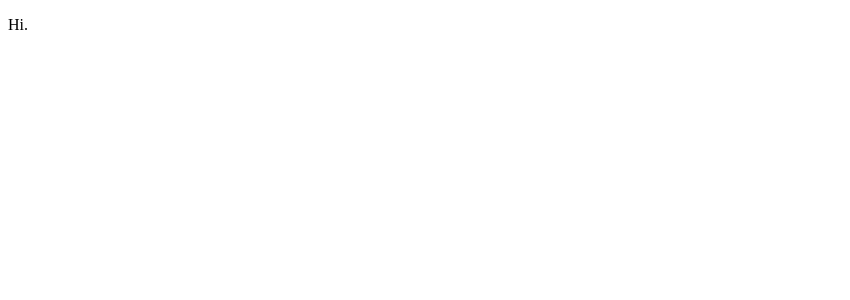
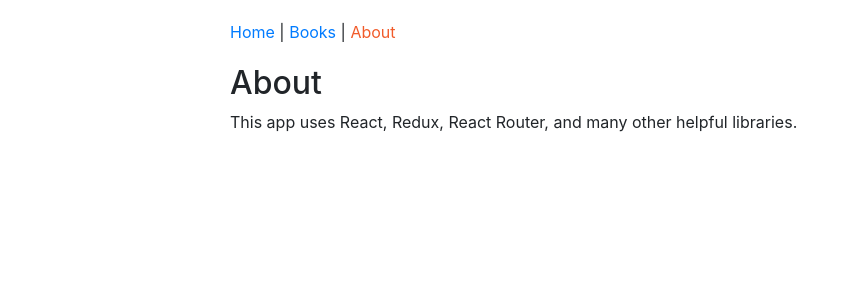
Before and after one commit to vvnsk/React-Redux, a React app: page /about in a window 1280 px wide. Shown: the top 300 px of the page, without its empty margins (0-850 px from the left). Built offline with nearby package versions, Linux system fonts and the light colour scheme.

Commit message:
Router and Initial Setup

```diff
--- /dev/null
+++ b/src/components/App.js
@@ -0,0 +1,23 @@
+import React from "react";
+import { Route, Switch } from "react-router-dom";
+import HomePage from "./home/HomePage";
+import AboutPage from "./about/AboutPage";
+import BooksPage from "./books/BooksPage";
+import Header from "./common/Header";
+import PageNotFound from "./PageNotFound";
+
+function App() {
+  return (
+    <div className="container-fluid">
+      <Header />
+      <Switch>
+        <Route exact path="/" component={HomePage} />
+        <Route path="/about" component={AboutPage} />
+        <Route path="/books" component={BooksPage} />
+        <Route component={PageNotFound} />
+      </Switch>
+    </div>
+  );
+}
+
+export default App;
--- /dev/null
+++ b/src/components/PageNotFound.js
@@ -0,0 +1,5 @@
+import React from "react";
+
+const PageNotFound = () => <h1>Oops! Page not found.</h1>;
+
+export default PageNotFound;
--- /dev/null
+++ b/src/components/about/AboutPage.js
@@ -0,0 +1,13 @@
+import React from "react";
+
+const AboutPage = () => (
+  <div>
+    <h2>About</h2>
+    <p>
+      This app uses React, Redux, React Router, and many other helpful
+      libraries.
+    </p>
+  </div>
+);
+
+export default AboutPage;
--- /dev/null
+++ b/src/components/books/BooksPage.js
@@ -0,0 +1,9 @@
+import React from "react";
+
+class BooksPage extends React.Component {
+  render() {
+    return <h2>Books</h2>;
+  }
+}
+
+export default BooksPage;
--- /dev/null
+++ b/src/components/common/Header.js
@@ -0,0 +1,23 @@
+import React from "react";
+import { NavLink } from "react-router-dom";
+
+const Header = () => {
+  const activeStyle = { color: "#F15B2A" };
+  return (
+    <nav>
+      <NavLink to="/" activeStyle={activeStyle} exact>
+        Home
+      </NavLink>
+      {" | "}
+      <NavLink to="/books" activeStyle={activeStyle}>
+        Books
+      </NavLink>
+      {" | "}
+      <NavLink to="/about" activeStyle={activeStyle}>
+        About
+      </NavLink>
+    </nav>
+  );
+};
+
+export default Header;
--- /dev/null
+++ b/src/components/home/HomePage.js
@@ -0,0 +1,14 @@
+import React from "react";
+import { Link } from "react-router-dom";
+
+const HomePage = () => (
+  <div className="jumbotron">
+    <h1>Books Administration</h1>
+    <p>React, Redux and React Router for ultra-responsive web apps.</p>
+    <Link to="about" className="btn btn-primary btn-lg">
+      Learn more
+    </Link>
+  </div>
+);
+
+export default HomePage;
--- /dev/null
+++ b/src/index.css
@@ -0,0 +1,8 @@
+#app {
+  max-width: 850px;
+  margin: 0 auto;
+}
+
+nav {
+  padding: 20px 0 20px 0;
+}
--- a/src/index.html
+++ b/src/index.html
@@ -2,7 +2,7 @@
 <html lang="en">
   <head>
     <meta charset="utf-8" />
-    <title>Pluralsight Redux</title>
+    <title>React Redux</title>
   </head>
 
   <body>
--- a/src/index.js
+++ b/src/index.js
@@ -1,8 +1,13 @@
 import React from "react";
 import { render } from "react-dom";
+import { BrowserRouter as Router } from "react-router-dom";
+import "bootstrap/dist/css/bootstrap.min.css";
+import App from "./components/App";
+import "./index.css";
 
-function Hi() {
-  return <p>Hi.</p>;
-}
-
-render(<Hi />, document.getElementById("app"));
+render(
+  <Router>
+    <App />
+  </Router>,
+  document.getElementById("app")
+);
```
Also changed, not shown: 1 other file (tests, documents, lock files or other folders).
